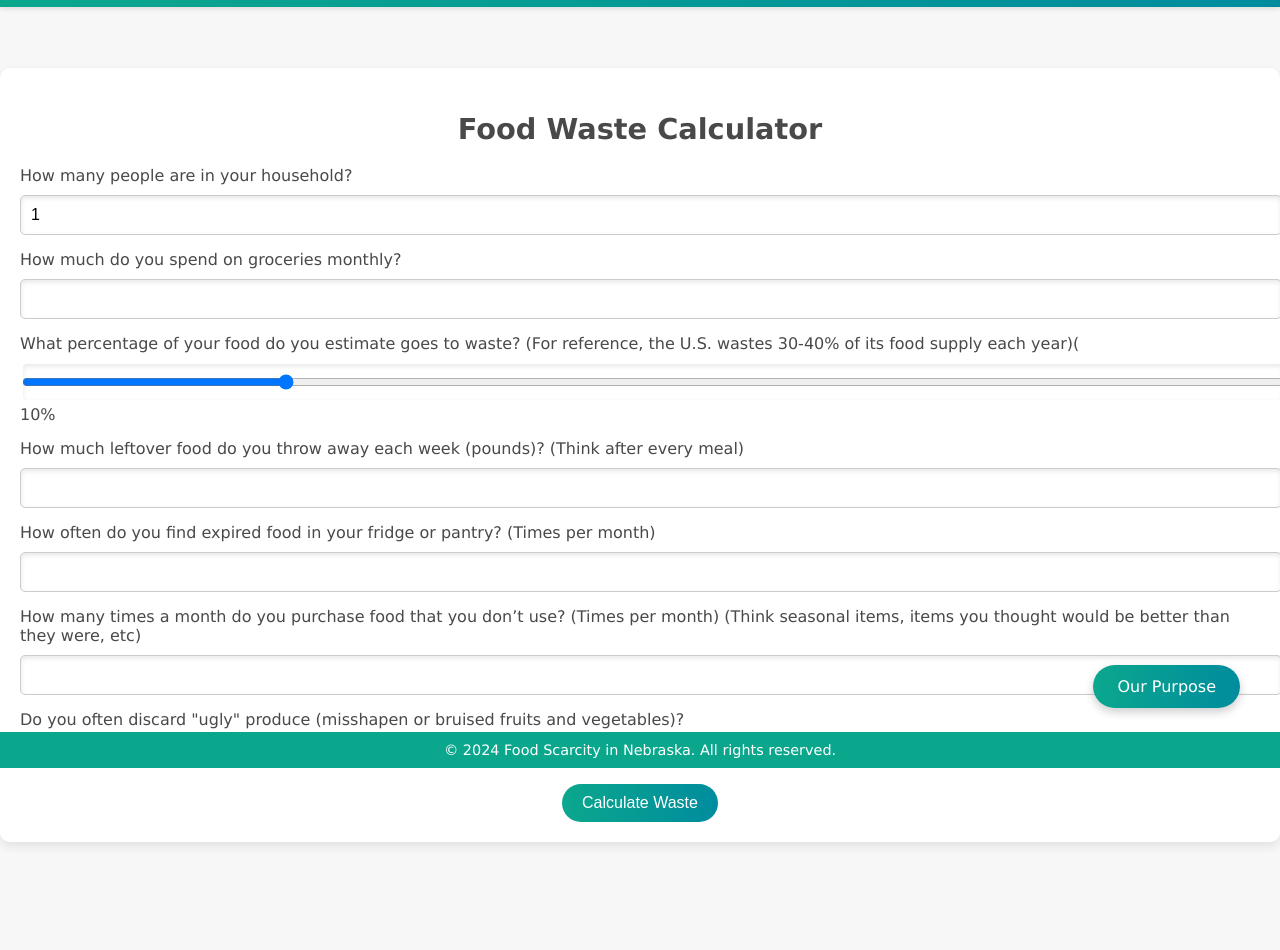
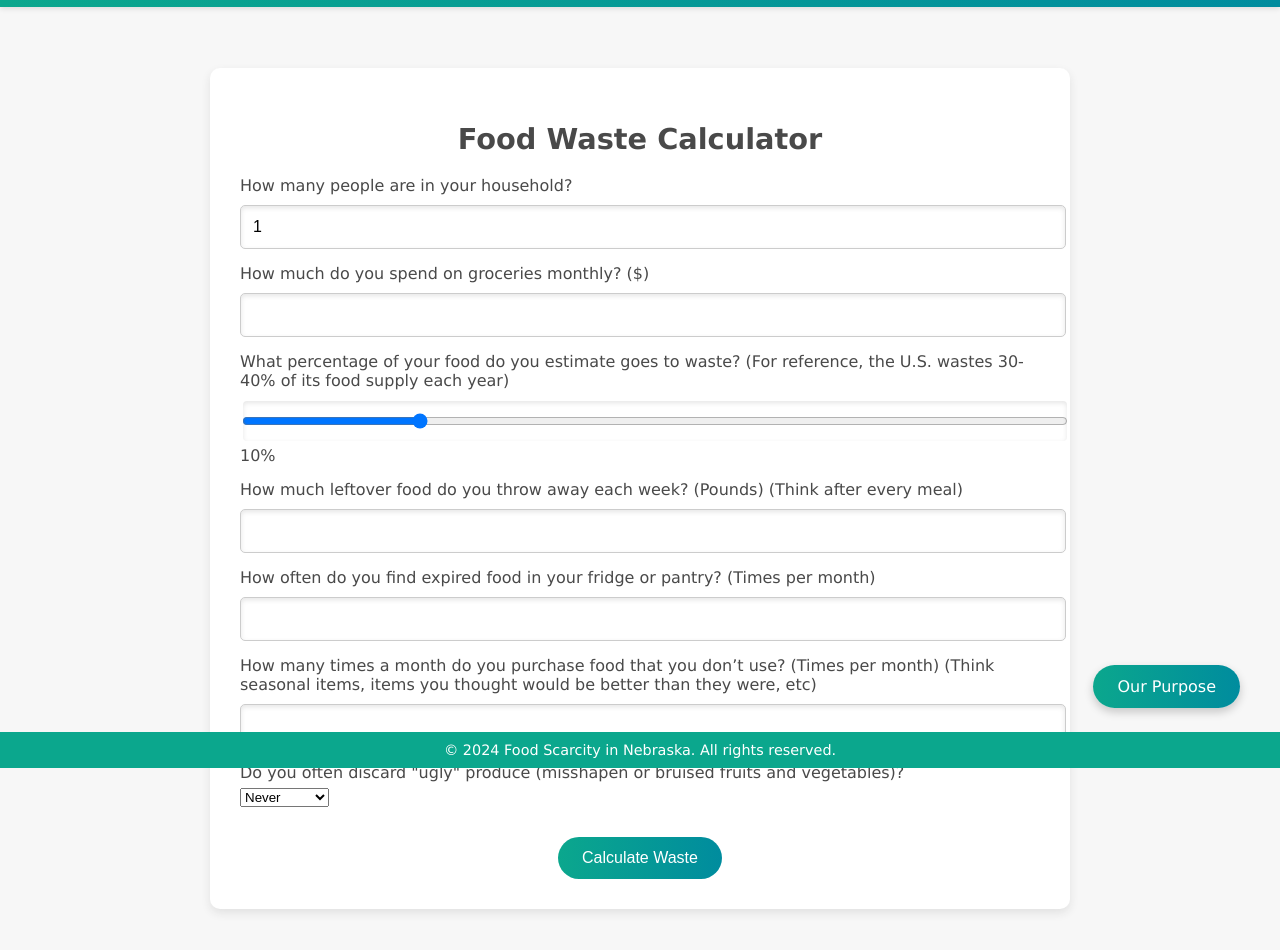
Before and after one commit to dkhuu2/Food-Scarcity-Website, a plain HTML site: page calculatorpage/calculatorIndex.html in a window 1280 px wide. Shown: the part 32-982 px from the top of the page. Before the commit the page ends 954 px from the top, so only its background shows below. Drawn offline with Linux system fonts and the light colour scheme.

Commit message:
css fix for calculator

```diff
--- a/calculatorpage/calculatorIndex.html
+++ b/calculatorpage/calculatorIndex.html
@@ -28,18 +28,18 @@
       </div>
 
       <div class="question">
-        <label>How much do you spend on groceries monthly?</label>
+        <label>How much do you spend on groceries monthly? ($)</label>
         <input type="number" id="grocerySpending" min="0" required>
       </div>
 
       <div class="question">
-        <label>What percentage of your food do you estimate goes to waste? (For reference, the U.S. wastes 30-40% of its food supply each year)(</label>
+        <label>What percentage of your food do you estimate goes to waste? (For reference, the U.S. wastes 30-40% of its food supply each year)</label>
         <input type="range" id="wastePercentage" min="0" max="50" value="10">
         <span id="wasteDisplay">10%</span>
       </div>
 
       <div class="question">
-        <label>How much leftover food do you throw away each week (pounds)? (Think after every meal)</label>
+        <label>How much leftover food do you throw away each week? (Pounds) (Think after every meal)</label>
         <input type="number" id="leftoversWaste" min="0" required>
       </div>
 
--- a/stylesheet/stylesheet.css
+++ b/stylesheet/stylesheet.css
@@ -363,15 +363,16 @@ section {
 
 /* Calculator-Specific Styles */
 .calculator-container {
-  max-width: 100%; /* Adjusted from 600px to percentage */
+  max-width: 800px; /* Increase from 100% to 800px for a wider box */
   margin: 20px auto;
-  padding: 20px;
+  padding: 30px; /* Increase padding for more spacing */
   background-color: white;
   border-radius: 10px;
   box-shadow: 0 4px 10px rgba(42, 37, 37, 0.1);
   text-align: center;
   font-family: Verdana, sans-serif;
   overflow: auto; /* Prevent content cutoff */
+  height: auto; /* Allow height to grow naturally with content */
 }
 
 .calculator-container h1 {
@@ -402,7 +403,7 @@ section {
 .calculator-container input[type="number"],
 .calculator-container input[type="range"] {
   width: 100%;
-  padding: 10px;
+  padding: 12px; /* Increase padding for larger inputs */
   margin-top: 5px;
   font-size: 1em;
   border: 1px solid #ccc;
@@ -421,7 +422,7 @@ section {
   background: linear-gradient(to right, #0ba78d, #008c9e);
   color: white;
   border: none;
-  padding: 10px 20px;
+  padding: 12px 24px; /* Increase padding for a more balanced button */
   border-radius: 25px;
   cursor: pointer;
   font-size: 1em;
```
